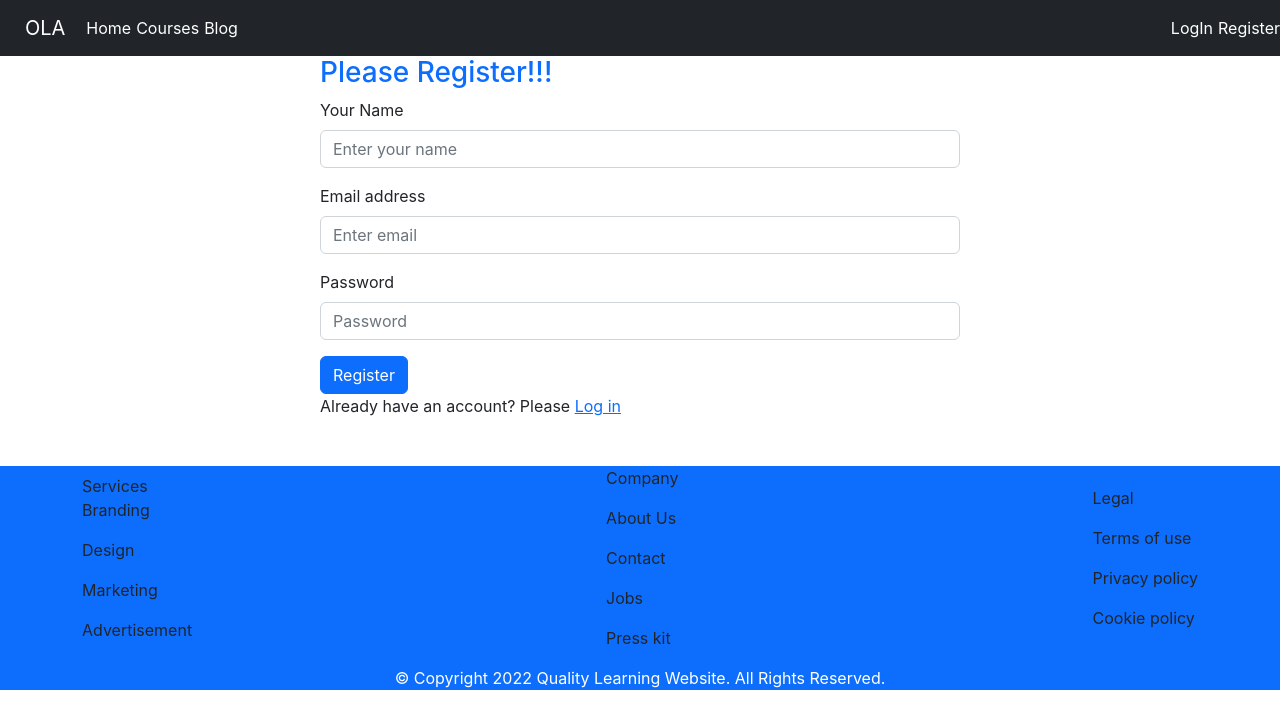
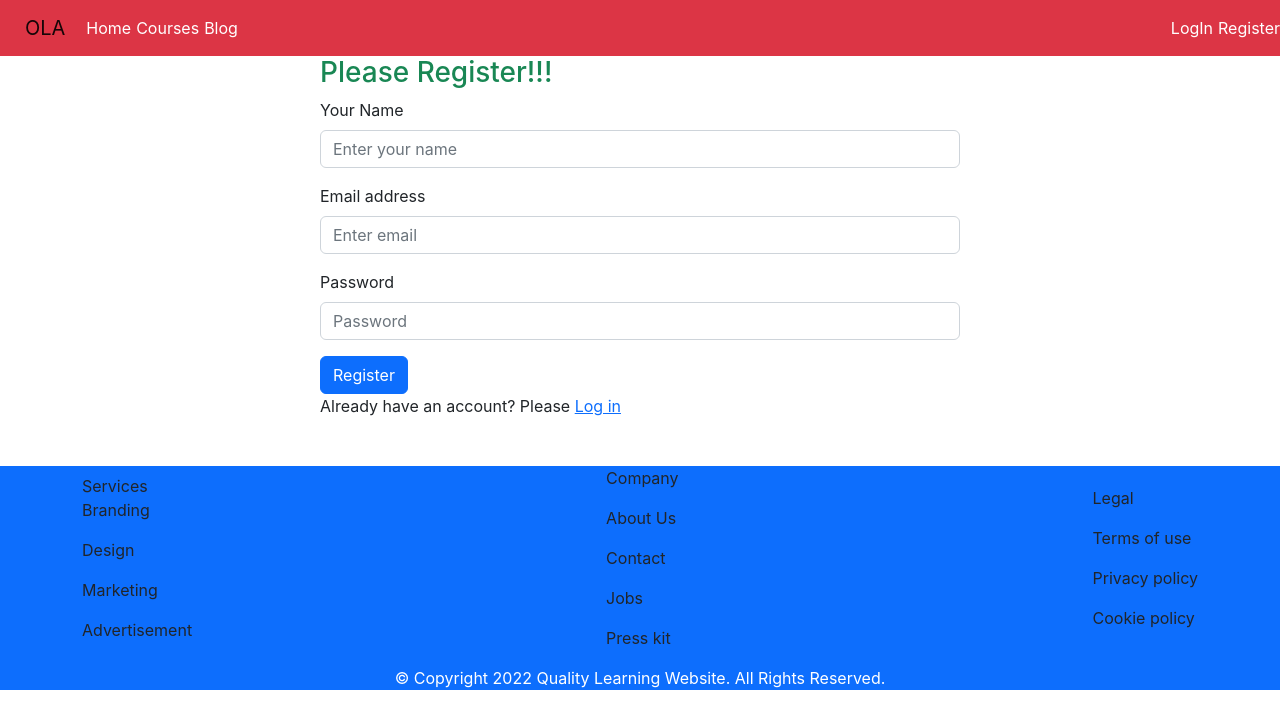
Before and after one commit to tanzimAhmedUtsho/online-learning-app, a React (Create React App) app: page / in a window 1280 px wide. Shown: the top 728 px of the page. Built offline with nearby package versions, Linux system fonts and the light colour scheme.

Commit message:
style change

```diff
--- a/src/components/NavBar.js
+++ b/src/components/NavBar.js
@@ -6,7 +6,7 @@ import { Link, NavLink } from "react-router-dom";
 function NavBar() {
   return (
     <>
-      <Navbar bg="dark" variant="dark">
+      <Navbar bg="danger" variant="danger">
         <Container>
           <Navbar.Brand href="#home">OLA</Navbar.Brand>
           <Nav className="me-auto">
--- a/src/components/RegisterReactBootstrap.js
+++ b/src/components/RegisterReactBootstrap.js
@@ -78,7 +78,7 @@ const RegisterReactBootstrap = () => {
 
   return (
     <div className="w-50 mx-auto">
-      <h3 className="text-primary">Please Register!!!</h3>
+      <h3 className="text-success">Please Register!!!</h3>
       <Form onSubmit={handleRegister}>
         <Form.Group className="mb-3" controlId="formBasicName">
           <Form.Label>Your Name</Form.Label>
```
